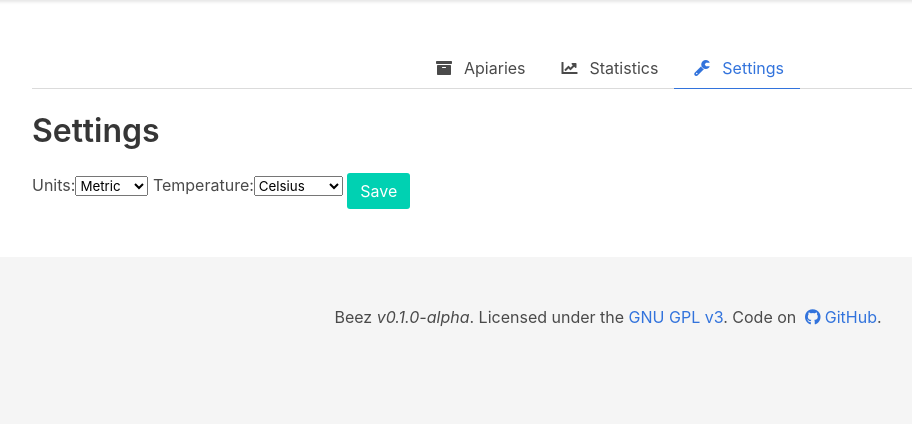
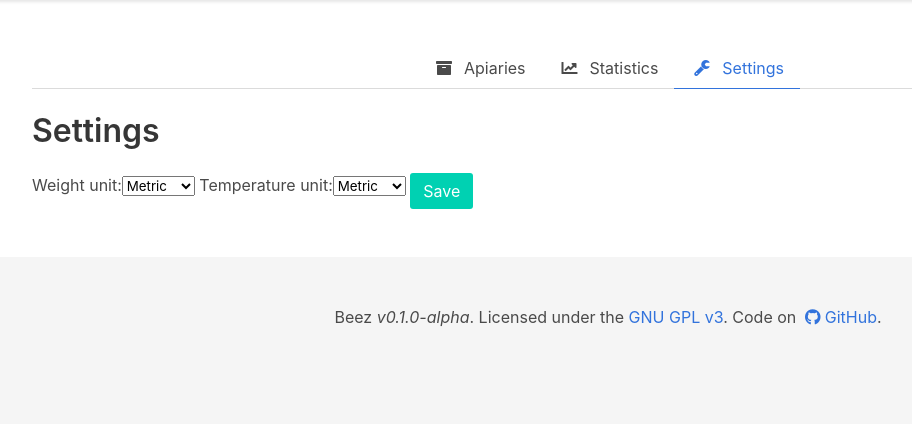
Before and after one commit to Retzudo/beez, a Django app: page /dashboard/settings in a window 1280 px wide. Shown: the part 52-476 px from the top of the page, without its empty margins (32-944 px from the left). Run offline with Django 3.2, Linux system fonts and the light colour scheme; the visitor is signed in with stand-in values (Sample User, id 1); parts of the project's set-up code (start-up, migrations or seed data) failed here and were passed over.

Commit message:
Settings: units

```diff
--- a/beez/core/models.py
+++ b/beez/core/models.py
@@ -6,35 +6,20 @@ from django.urls import reverse
 UNITS_METRIC = 'metric'
 UNITS_IMPERIAL = 'imperial'
 
-TEMP_CELSIUS = 'celsius'
-TEMP_FAHRENHEIT = 'fahrenheit'
-
 unit_choices = [
     (UNITS_METRIC, 'Metric'),
     (UNITS_IMPERIAL, 'Imperial'),
 ]
 
-temp_choices = [
-    (TEMP_CELSIUS, 'Celsius'),
-    (TEMP_FAHRENHEIT, 'Fahrenheit'),
-]
-
 unit_map = {
     UNITS_METRIC: {
-        'weight': 'kg'
+        'weight': 'kg',
+        'temp': '°C'
     },
     UNITS_IMPERIAL: {
-        'weight': 'lb'
+        'weight': 'lb',
+        'temp': '°F'
     },
-}
-
-temp_map = {
-    TEMP_CELSIUS: {
-        'temp': '°C'
-    },
-    TEMP_FAHRENHEIT: {
-        'temp': '°F'
-    }
 }
 
 
@@ -114,7 +99,7 @@ class Harvest(models.Model):
     weight = models.FloatField(validators=[validators.MinValueValidator(0)])
 
     def __str__(self):
-        return 'Harvest on {} ({} {})'.format(self.date, self.weight, self.hive.apiary.owner.settings.weight_unit)
+        return 'Harvest on {} ({} {})'.format(self.date, self.weight, self.hive.apiary.owner.settings.current_weight_unit)
 
 
 class Settings(models.Model):
@@ -123,15 +108,15 @@ class Settings(models.Model):
         ('imperial', 'Imperial'),
     ]
     user = models.OneToOneField(get_user_model(), related_name='settings', on_delete=models.CASCADE)
-    units = models.CharField(choices=unit_choices, default=UNITS_METRIC, max_length=10)
-    temperature = models.CharField(choices=temp_choices, default=TEMP_CELSIUS, max_length=10)
+    weight_unit = models.CharField(choices=unit_choices, default=UNITS_METRIC, max_length=10)
+    temperature_unit = models.CharField(choices=unit_choices, default=UNITS_METRIC, max_length=10)
 
     def __str__(self):
         return 'Settings for {}'.format(self.user)
 
     @property
-    def weight_unit(self):
-        return unit_map[self.units]['weight']
+    def current_weight_unit(self):
+        return unit_map[self.weight_unit]['weight']
 
-    def temp_unit(self):
-        return temp_map[self.temperature]['temp']
+    def current_temp_unit(self):
+        return unit_map[self.temperature_unit]['temp']
--- a/beez/frontend/templates/frontend/hive/detail.html
+++ b/beez/frontend/templates/frontend/hive/detail.html
@@ -39,7 +39,7 @@
                         <td><a href="{% url 'frontend:inspection-detail' pk=inspection.pk %}">{{ inspection.date }}</a></td>
                         <td>
                             {% if inspection.weight %}
-                                {{ inspection.weight }} {{ user.settings.weight_unit }}
+                                {{ inspection.weight }} {{ user.settings.current_weight_unit }}
                             {% else %}
                                 <em>N/A</em>
                             {% endif %}
--- a/beez/frontend/templates/frontend/inspection/detail.html
+++ b/beez/frontend/templates/frontend/inspection/detail.html
@@ -36,7 +36,7 @@
                 </tr>
                 <tr>
                     <th>Weight</th>
-                    <td>{% if inspection.weight %}{{ inspection.weight }} {{ user.settings.weight_unit }}{% else %}<em>N/A</em>{% endif %}</td>
+                    <td>{% if inspection.weight %}{{ inspection.weight }} {{ user.settings.current_weight_unit }}{% else %}<em>N/A</em>{% endif %}</td>
                 </tr>
                 <tr>
                     <th>Notes</th>
--- a/beez/frontend/templates/frontend/statistics.html
+++ b/beez/frontend/templates/frontend/statistics.html
@@ -10,7 +10,7 @@
                         <h1 class="title is-4">Summary</h1>
                         <strong>Total apiaries:</strong> {{ total_apiaries }}<br>
                         <strong>Total hives:</strong> {{ total_hives }}<br>
-                        <strong>Total weight:</strong> {{ total_weight }} {{ user.settings.weight_unit }}<br>
+                        <strong>Total weight:</strong> {{ total_weight }} {{ user.settings.current_weight_unit }}<br>
                     </div>
                 </div>
             </div>
--- a/beez/frontend/views/apiary.py
+++ b/beez/frontend/views/apiary.py
@@ -30,14 +30,10 @@ class ApiaryDetailView(LoginRequiredMixin, DetailView):
     def get_context_data(self, **kwargs):
         context = super().get_context_data(**kwargs)
         apiary = context.get('apiary')
-        units = {
-            'celsius': 'metric',
-            'fahrenheit': 'imperial'
-        }
         context['weather'] = weather.get_daily_forecast(
             latitude=apiary.latitude,
             longitude=apiary.longitude,
-            units=units[self.request.user.settings.temperature],
+            units=self.request.user.settings.temperature_unit,
         )
         context['total_weight'] = sum(hive.last_recorded_weight for hive in apiary.hives.all())
 
--- a/beez/frontend/views/settings.py
+++ b/beez/frontend/views/settings.py
@@ -9,7 +9,7 @@ from core.models import Settings
 class SettingsView(LoginRequiredMixin, SuccessMessageMixin, UpdateView):
     model = Settings
     template_name = 'frontend/settings.html'
-    fields = ['units', 'temperature']
+    fields = ['weight_unit', 'temperature_unit']
     success_url = reverse_lazy('frontend:settings')
     success_message = 'Settings saved'
 
```
Also changed, not shown: beez/frontend/templates/frontend/apiary/detail.html (+5 -5 lines).
